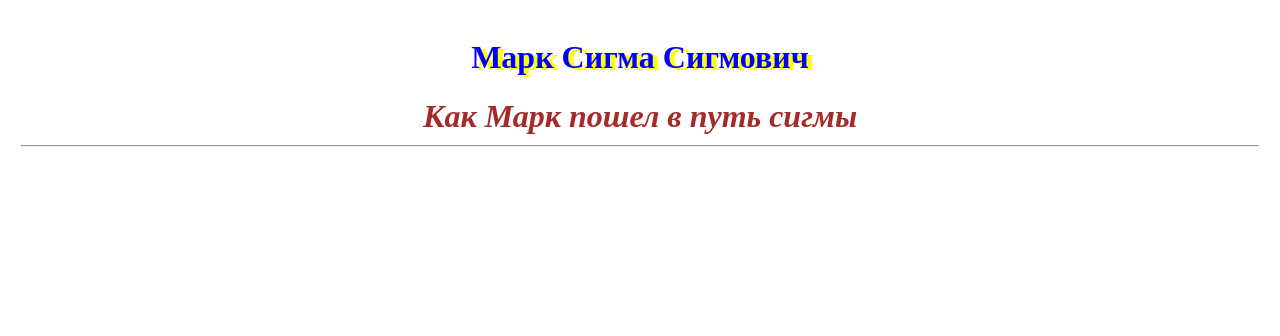
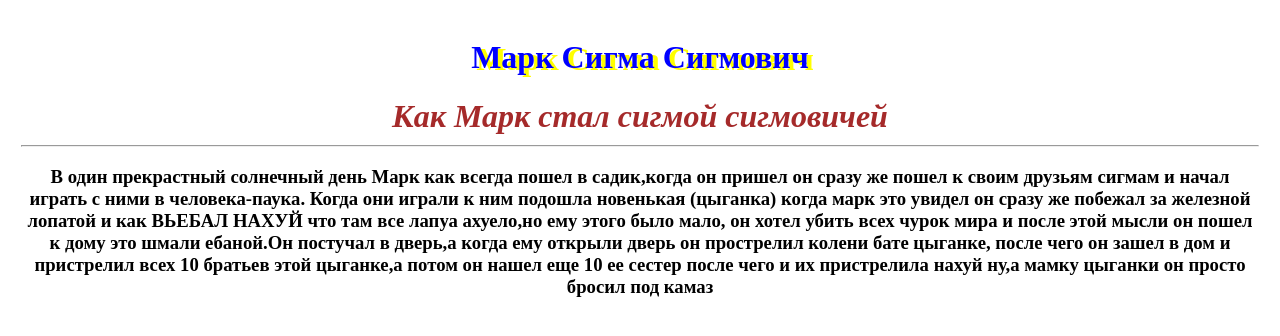
Before and after one commit to MarkSigma/sigma228, a plain HTML site: page gallery.html in a window 1280 px wide. Drawn offline with Linux system fonts and the light colour scheme.

Commit message:
Update gallery.html

```diff
--- a/gallery.html
+++ b/gallery.html
@@ -11,7 +11,16 @@
     <header>
         <h1>Марк Сигма Сигмович</h1>
         <h2>
-            Как Марк пошел в путь сигмы
+           Как Марк стал сигмой сигмовичей
         </h2>
      </header>
     <hr>
+    <h3>
+       В один прекрастный солнечный день Марк как всегда пошел в садик,когда он пришел он сразу же пошел к своим друзьям сигмам и начал играть с ними в человека-паука.
+       Когда они играли к ним подошла новенькая (цыганка) когда марк это увидел он сразу же побежал за железной лопатой и как ВЬЕБАЛ НАХУЙ что там все лапуа ахуело,но ему этого было мало,
+       он хотел убить всех чурок мира и после этой мысли он пошел к дому это шмали ебаной.Он постучал в дверь,а когда ему открыли дверь он прострелил колени бате цыганке,
+       после чего он зашел в дом и пристрелил всех 10 братьев этой цыганке,а потом он нашел еще 10 ее сестер после чего и их пристрелила нахуй
+       ну,а мамку цыганки он просто бросил под камаз
+
+
+     </h3>
```
